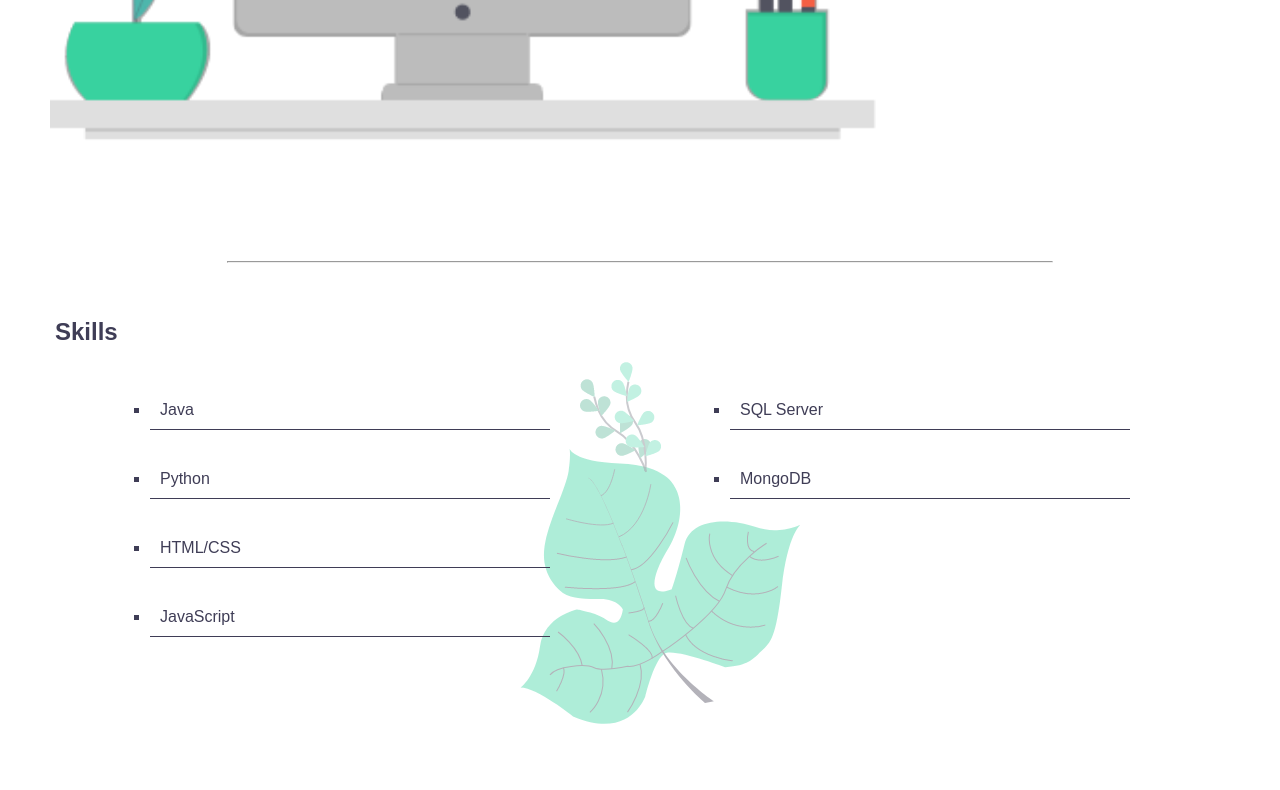
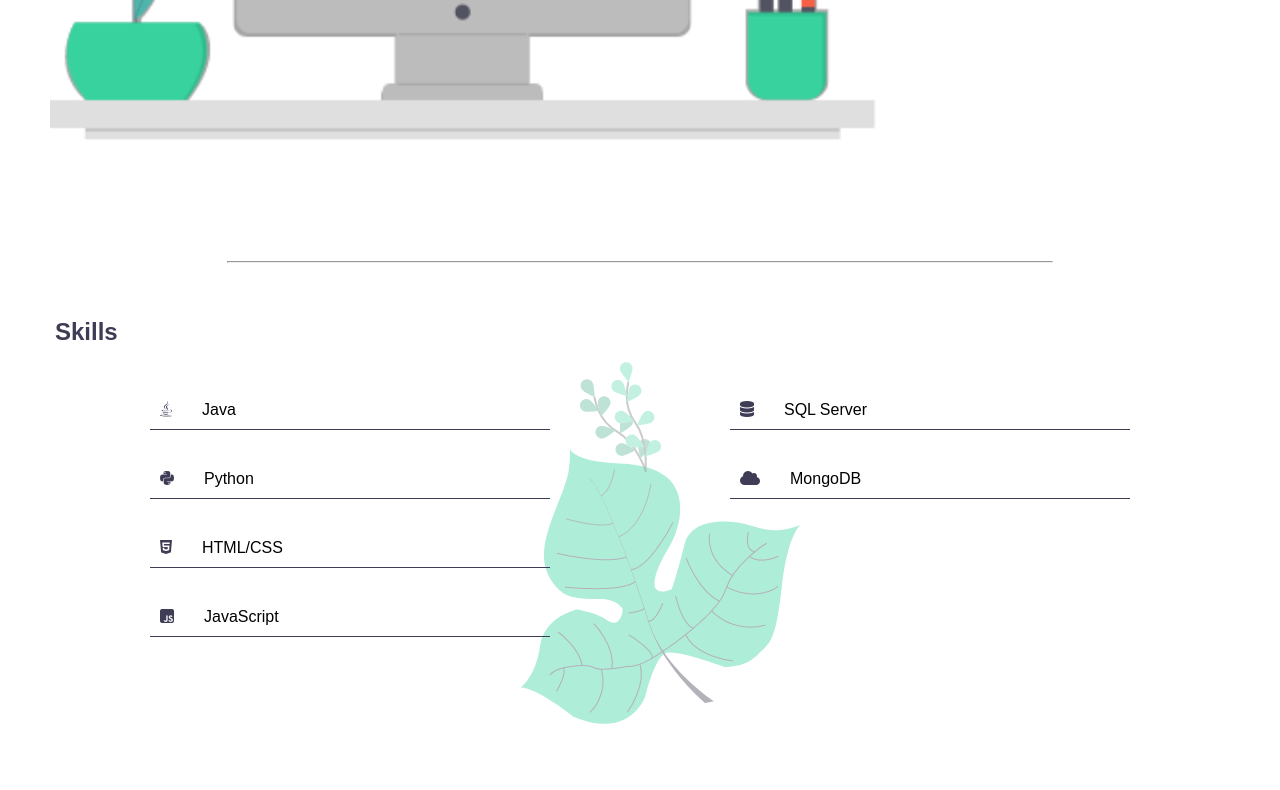
Before and after one commit to BuiTriThuc150602/BuiTriThuc150602.github.io-myPortfolio, a plain HTML site: page index.html in a window 1280 px wide. Shown: the part 2226-3016 px from the top of the page. Drawn offline with Linux system fonts and the light colour scheme.

Commit message:
add skill icon

```diff
--- a/CSS/style.css
+++ b/CSS/style.css
@@ -257,6 +257,7 @@ header {
 .things_item {
   margin: 50px 0;
 }
+
 .things_item p {
   margin: 30px auto;
   font-weight: 400;
@@ -271,6 +272,7 @@ header {
     align-items: center;
     margin: 70px 0;
   }
+
   .things_item img {
     width: 70%;
   }
@@ -299,21 +301,27 @@ hr {
   align-items: baseline;
   margin: 10px;
 }
-.skill_dec{
+.skill_dec {
   position: absolute;
-  opacity: .5;
+  opacity: 0.5;
   z-index: -1;
 }
 .skill_item {
-  list-style: square;
+  list-style: none;
   padding: 10px;
   margin: 30px 5px;
   font-weight: 300;
   transition: var(--smooth);
   border-bottom: 0.1px solid var(--gray);
 }
+.skill_item span {
+  font-weight: 500;
+  margin-left: 30px;
+  color: initial;
+}
 
-.skill_item:hover {
+.skill_item:hover,
+.skill_item:hover span {
   color: var(--green-l);
   transform: translateY(-20%);
   transition: var(--smooth);
@@ -324,11 +332,10 @@ hr {
     text-align: start;
     padding: 5px;
   }
-  .skill_list{
+  .skill_list {
     justify-content: space-around;
   }
-  .skill_item{
+  .skill_item {
     width: 400px;
   }
-
 }
--- a/index.html
+++ b/index.html
@@ -101,14 +101,16 @@
             <img src="IMG/things-dec-r.png" >
           </div>
           <ul class="language">
-            <li class="skill_item">Java</li>
-            <li class="skill_item">Python</li>
-            <li class="skill_item">HTML/CSS</li>
-            <li class="skill_item">JavaScript</li>
+            <li class="skill_item"><i class="fa-brands fa-java"></i><span>Java</span></li>
+            <li class="skill_item"><i class="fa-brands fa-python"></i><span>Python</span></li>
+            <li class="skill_item"><i class="fa-brands fa-html5"></i><span>HTML/CSS</span></li>
+            <li class="skill_item"><i class="fa-brands fa-square-js"></i><span>JavaScript</span></li>
           </ul>
-          <ul class="database">
-            <li class="skill_item">SQL Server</li>
-            <li class="skill_item">MongoDB</li>
+          <span>
+            <ul class="database">
+          </span>
+            <li class="skill_item"><i class="fa-solid fa-database"></i><span>SQL Server</span></li>
+            <li class="skill_item"><i class="fa-solid fa-cloud"></i><span>MongoDB</span></li>
           </ul>
         </div>
       </div>
```
